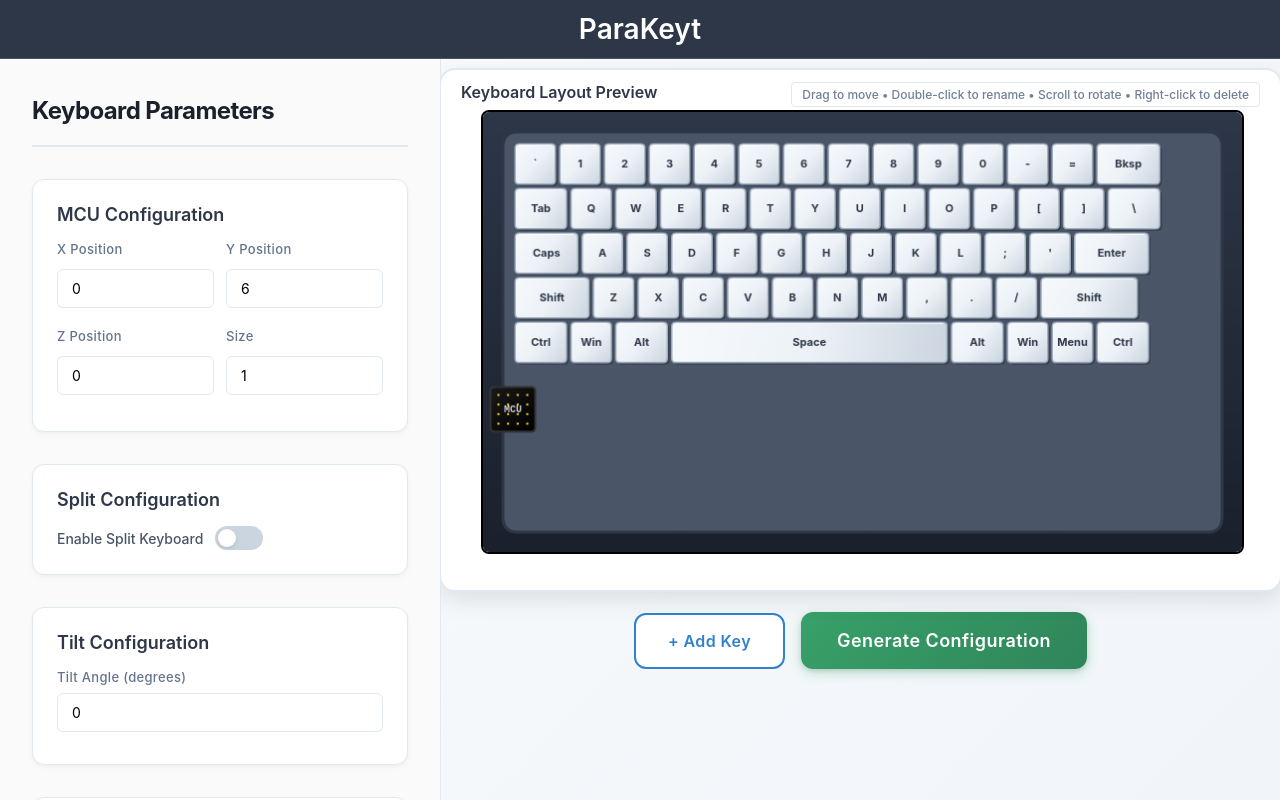
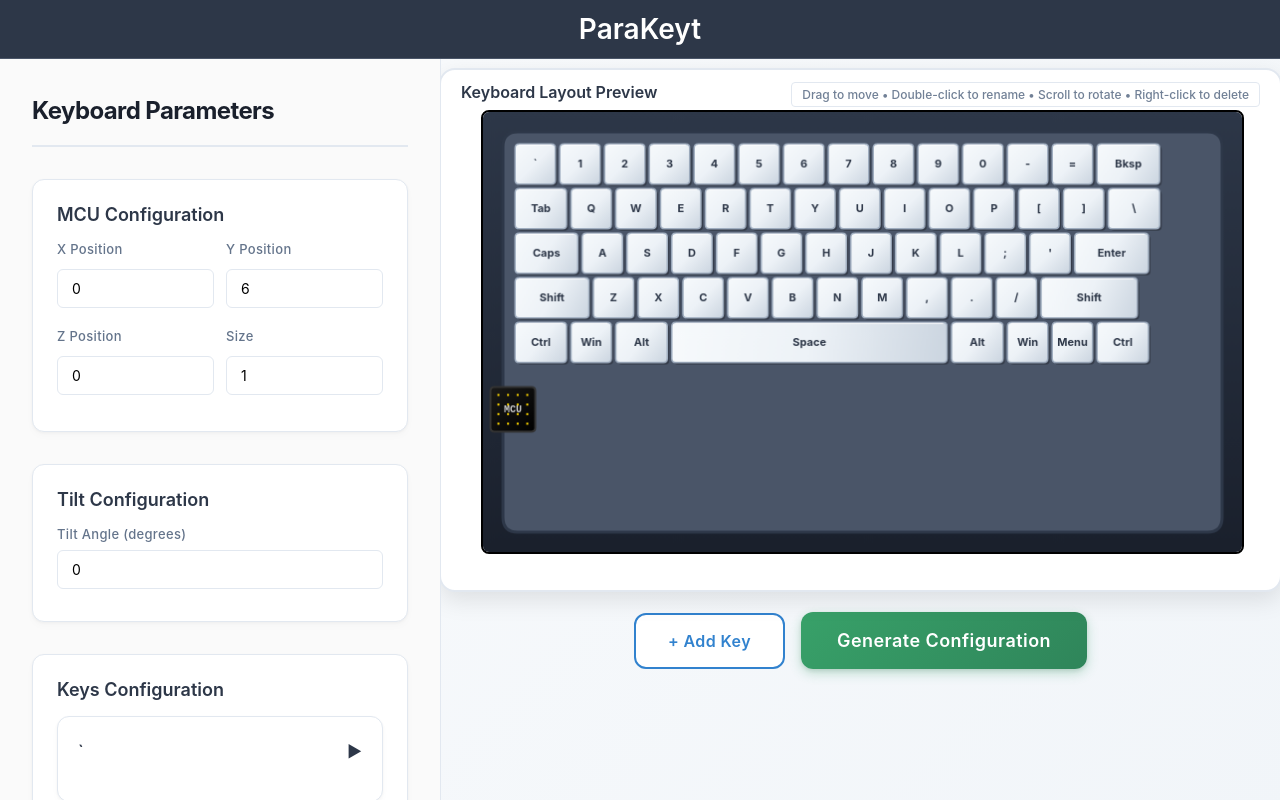
Before and after one commit to parakeyt/parakeyt-frontend, a React (Create React App) app in the folder frontend/: page / in a window 1280 px wide. Built offline with nearby package versions, Linux system fonts and the light colour scheme; no server answers.

Commit message:
snap -> 0.25 && hide split cfg

```diff
--- a/frontend/src/components/ConfigurationForm.js
+++ b/frontend/src/components/ConfigurationForm.js
@@ -65,7 +65,7 @@ function ConfigurationForm({
         </div>
       </div>
 
-      <div className="section-card">
+      <div className="section-card hidden">
         <h3 className="section-title">Split Configuration</h3>
         <label className="checkbox-label">
           <span>Enable Split Keyboard</span>
--- a/frontend/src/components/KeyboardVisualization.js
+++ b/frontend/src/components/KeyboardVisualization.js
@@ -155,8 +155,8 @@ function KeyboardVisualization({ mcu, keys, split, tilt, onUpdateKey, onUpdateMc
       const mouseX = e.clientX - rect.left - dragOffset.x;
       const mouseY = e.clientY - rect.top - dragOffset.y;
 
-      const gridX = Math.max(0, Math.round(((mouseX - offsetX) / scale) * 2) / 2);
-      const gridY = Math.max(0, Math.round(((mouseY - offsetY) / scale) * 2) / 2);
+      const gridX = Math.max(0, Math.round(((mouseX - offsetX) / scale) * 4) / 4);
+      const gridY = Math.max(0, Math.round(((mouseY - offsetY) / scale) * 4) / 4);
 
       if (dragging.type === 'key' && onUpdateKey) {
         onUpdateKey(dragging.index, 'x', gridX.toString());
--- a/frontend/src/styles/App.css
+++ b/frontend/src/styles/App.css
@@ -580,3 +580,7 @@
 .popup-content {
   margin: 0;
 }
+
+.hidden {
+  display: none;
+}
```
Also changed, not shown: 2 other files (tests, documents, lock files or other folders).
